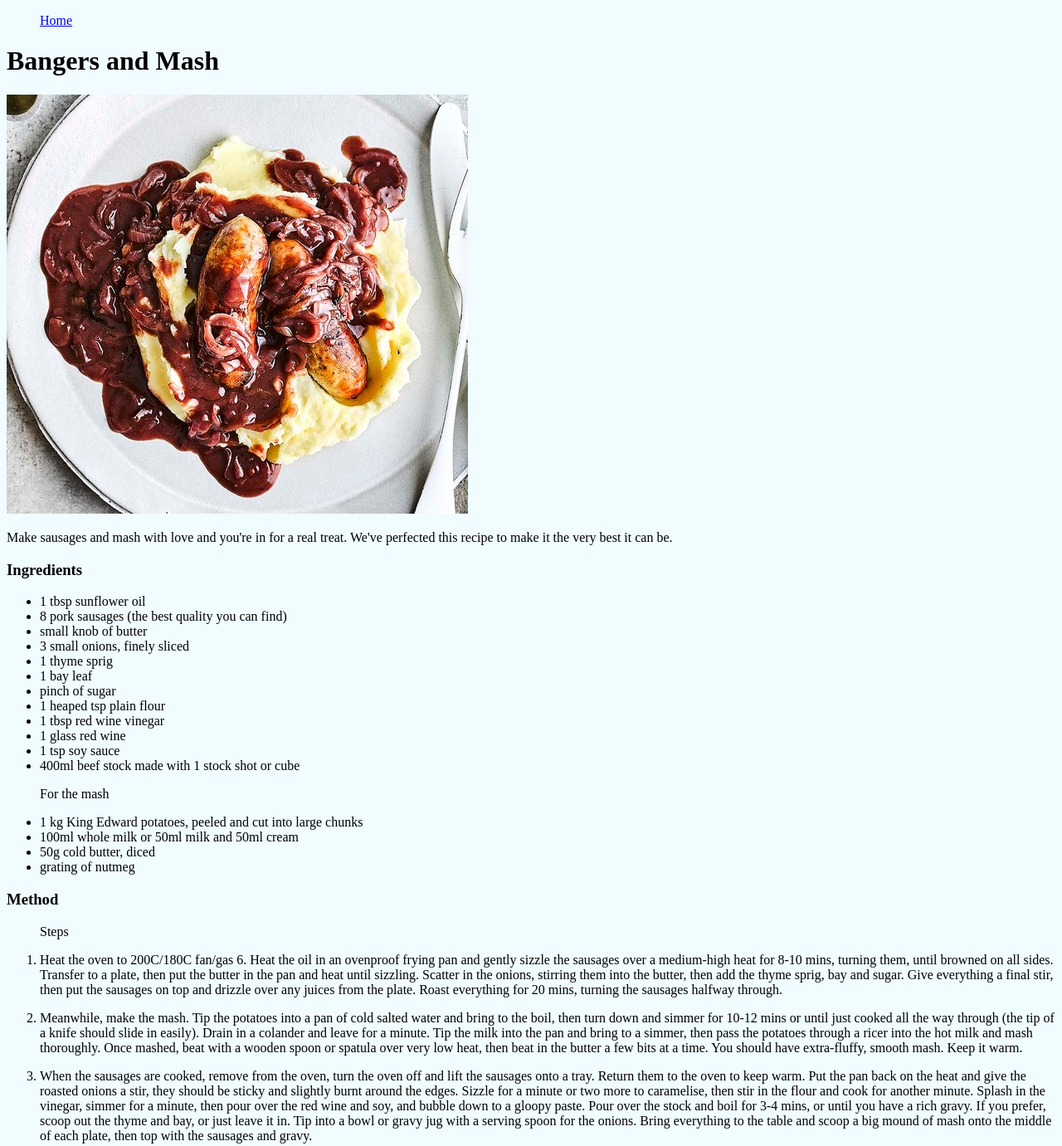
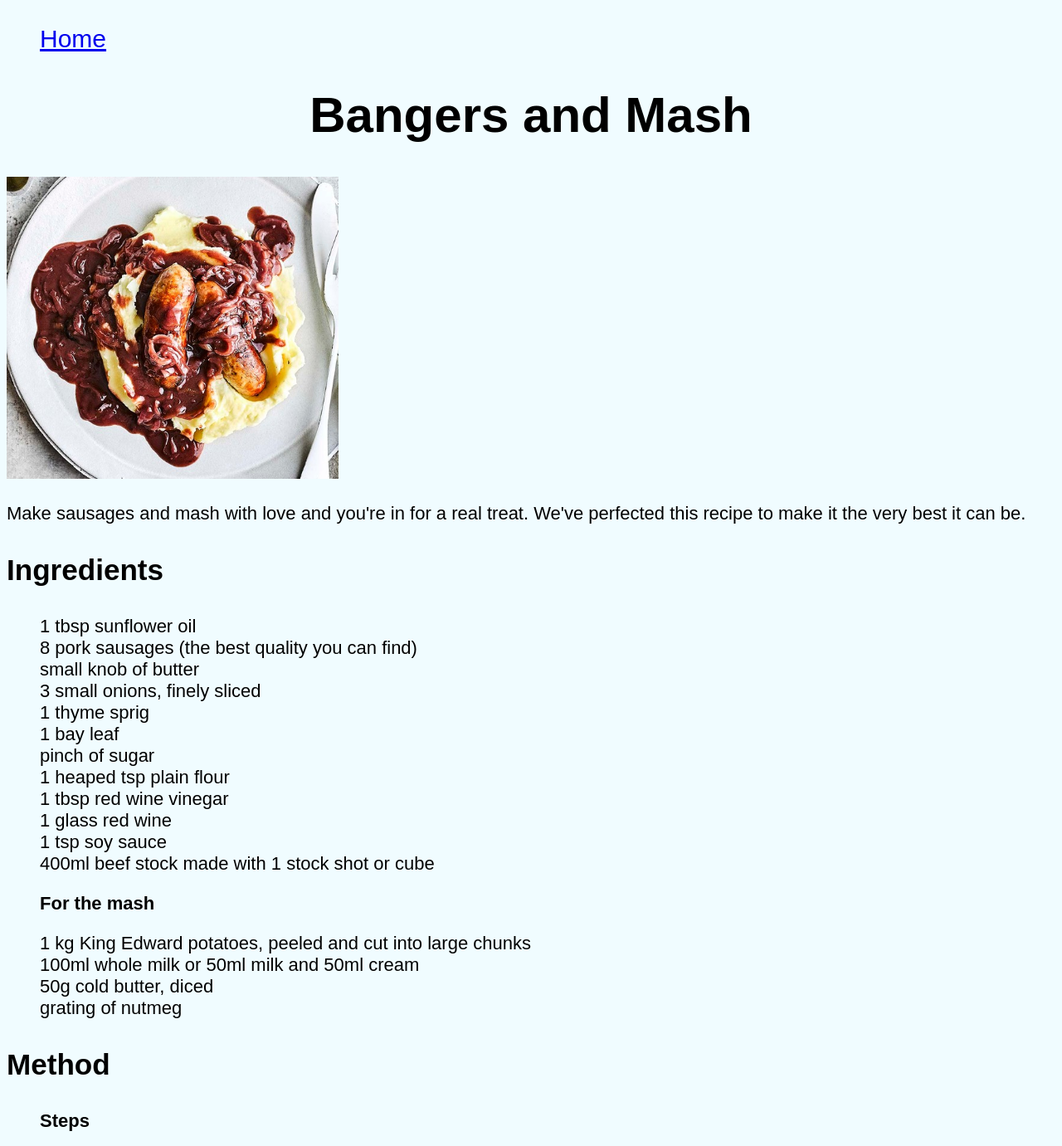
Before and after one commit to oa-dev/the-odin-project, a plain HTML site: page odin-recipes/html/recipes/bangers-and-mash.html in a window 1280 px wide. Shown: the top 1381 px of the page at 83% size. Drawn offline with Linux system fonts and the light colour scheme.

Commit message:
Css stylesheet updated

```diff
--- a/odin-recipes/css/styles.css
+++ b/odin-recipes/css/styles.css
@@ -1,3 +1,37 @@
 body {
   background-color: #f0fcff;
+  font-family: Arial, Helvetica, sans-serif;
+  font-size: 30px;
 }
+
+h1 {
+  text-align: center;
+}
+
+ul {
+  list-style-type: none;
+}
+
+img {
+  height: auto;
+  width: 400px;
+}
+
+ol li {
+  margin-top: 20px;
+}
+
+ul p,
+ol p {
+  font-weight: 800;
+}
+
+p,
+ul li,
+ol li {
+  font-size: 22px;
+}
+
+.reference {
+  font-size: 15px;
+}
```
